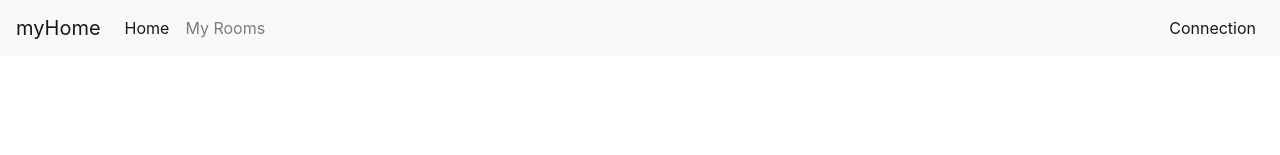
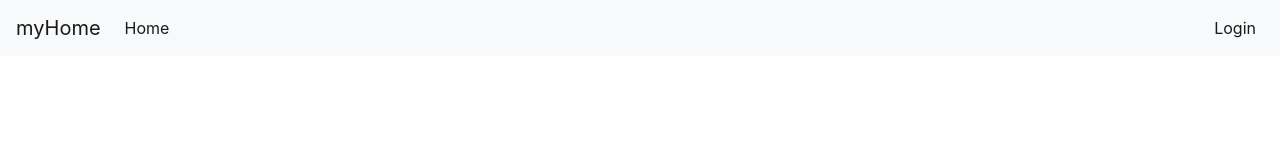
Before and after one commit to Heiiji/react-graphql-typescript, a React (Create React App) app: page /auth in a window 1280 px wide. Shown: the top 155 px of the page. Built offline with nearby package versions, Linux system fonts and the light colour scheme.

Commit message:
a first setup auth

```diff
--- a/src/index.tsx
+++ b/src/index.tsx
@@ -6,23 +6,17 @@ import { Provider } from "react-redux";
 import { ApolloClient, InMemoryCache } from '@apollo/client';
 import { ApolloProvider } from '@apollo/client';
 import 'bootstrap/dist/css/bootstrap.min.css';
-import { createStore, applyMiddleware } from "redux";
-import thunk from "redux-thunk"
-import { rootReducer } from "./store/index";
+import store from "./store";
 import { BrowserRouter } from "react-router-dom";
-
-const store = applyMiddleware(thunk)(createStore);
 
 const client = new ApolloClient({
   uri: 'http://localhost:4000/graphql',
   cache: new InMemoryCache()
 });
 
-const w = window as any;
-
 ReactDOM.render(
   <React.StrictMode>
-    <Provider store={store(rootReducer, w.__REDUX_DEVTOOLS_EXTENSION__ && w.__REDUX_DEVTOOLS_EXTENSION__())}>
+    <Provider store={store}>
       <ApolloProvider client={client}>
           <BrowserRouter>
               <Router />
--- a/src/organism/Header.tsx
+++ b/src/organism/Header.tsx
@@ -1,7 +1,11 @@
 import React from 'react';
 import { Link } from "react-router-dom";
+import {useSelector} from "react-redux";
+import {getUser} from "../store/selectors";
 
 function Header() {
+    const user = useSelector(getUser);
+
   return (
     <nav className="navbar navbar-expand-lg navbar-light bg-light">
         <Link className="navbar-brand" to="/">myHome</Link>
@@ -16,13 +20,17 @@ function Header() {
                     Home <span className="sr-only">(current)</span>
                 </Link>
             </li>
-            <li className="nav-item">
-                <a className="nav-link" href="#">My Rooms</a>
-            </li>
+            {
+                user.role === 0 && <li className="nav-item">
+                    <a className="nav-link" href="#">My Rooms</a>
+                </li>
+            }
         </ul>
         <ul className="navbar-nav">
             <li className="nav-item active">
-                <Link className="nav-link" to="/auth">Connection</Link>
+                {
+                    user.isConnected ?  <Link className="nav-link" to="/">Logout</Link> : <Link className="nav-link" to="/auth">Login</Link>
+                }
             </li>
         </ul>
         </div>
--- a/src/pages/Auth.tsx
+++ b/src/pages/Auth.tsx
@@ -1,10 +1,11 @@
 import React, { useState } from 'react';
 import Header from '../organism/Header';
-import API from "../_helpers/api";
+import {connectUser} from "../store/user/actions";
+import { withRouter } from 'react-router-dom'
 
 // TODO : Use a library or a powerfull safemade error managment
 
-function Auth() {
+function Auth(props: any) {
     const [loading, setLoading] = useState(false);
     const [email, setEmail] = useState("");
     const [password, setPassword] = useState("");
@@ -12,21 +13,21 @@ function Auth() {
 
     const _onSubmit = (ev: any) => {
         ev.preventDefault();
+        if (loading) {
+            return;
+        }
         if (!email || !password) {
             setAlert("Please enter valid credentials");
             return;
         }
         setAlert("");
         setLoading(true);
-        API.post("/auth", {
-            email,
-            password
-        }).then(res => {
-            setLoading(false);
+        connectUser(email, password).then(res => {
+            props.history.push('/')
         }).catch(() => {
             setLoading(false);
             setAlert("Invalid Credentials");
-        })
+        });
     }
 
     return (
@@ -53,7 +54,12 @@ function Auth() {
                         {
                             alert && <p className="alert alert-warning">{alert}</p>
                         }
-                        <button className="btn btn-outline-primary">Connect</button>
+                        <button className="btn btn-outline-primary">
+                            {
+                                loading ?
+                                    <span className="spinner-border spinner-border-sm" role="status" aria-hidden="true"/> : "Connect"
+                            }
+                        </button>
                     </form>
                 </div>
             </div>
@@ -61,4 +67,4 @@ function Auth() {
     );
 }
 
-export default Auth;
+export default withRouter(Auth);
--- a/src/store/index.ts
+++ b/src/store/index.ts
@@ -1,8 +1,11 @@
 import { combineReducers } from 'redux'
 import { userReducer } from './user/reducers'
+import { createStore } from "redux";
 
 export const rootReducer = combineReducers({
   user: userReducer
 })
 
 export type RootState = ReturnType<typeof rootReducer>
+
+export default createStore(rootReducer);
--- /dev/null
+++ b/src/store/selectors.ts
@@ -0,0 +1 @@
+export const getUser = (store: any) => store.user;
--- /dev/null
+++ b/src/store/user/actions.ts
@@ -0,0 +1,25 @@
+import {User, IS_CONNECTED} from "./types";
+import API from "../../_helpers/api";
+import store from "../index";
+
+export const connectUser = (email: string, password: string) => {
+    return new Promise((resolve, reject) => {
+        API.post<User>("/auth", {
+            email,
+            password
+        }).then(res => {
+            res.data.isConnected = true;
+            store.dispatch({
+                type: IS_CONNECTED,
+                payload: res.data
+            });
+            resolve(res.data);
+        }).catch((e) => {
+            reject(e);
+        })
+    })
+}
+
+export const disconnectUser = () => {
+    return;
+}
--- a/src/store/user/reducers.ts
+++ b/src/store/user/reducers.ts
@@ -6,6 +6,7 @@ import {
   } from './types'
 
   const initialState: UserState = {
+    isConnected: false
   }
 
   export function userReducer(
```
Also changed, not shown: src/store/user/types.ts (+6 -5 lines).
